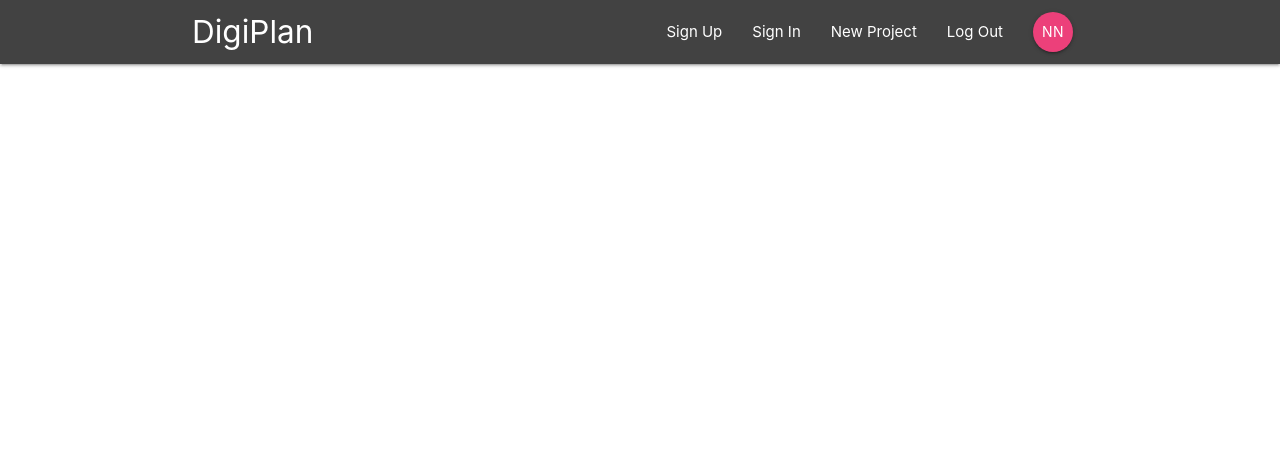
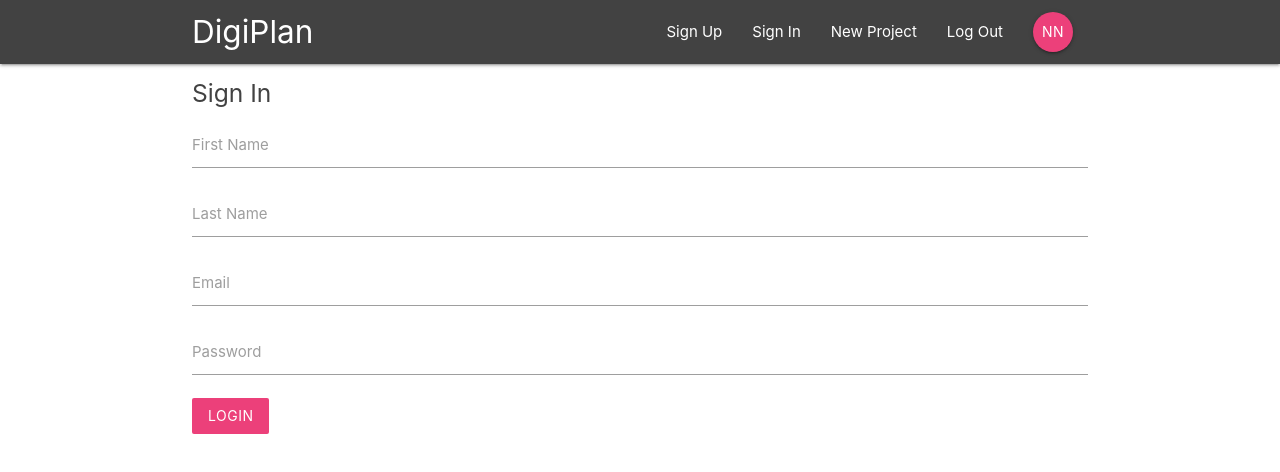
Before and after one commit to rajatmangal/digiPlan, a React (Create React App) app: page /signup in a window 1280 px wide. Shown: the top 472 px of the page. Built offline with nearby package versions, Linux system fonts and the light colour scheme.

Commit message:
Sign In and Sign Up Components Created

```diff
--- a/public/index.html
+++ b/public/index.html
@@ -9,12 +9,10 @@
       name="description"
       content="Web site created using create-react-app"
     />
-    <link rel="apple-touch-icon" href="%PUBLIC_URL%/logo192.png" />
     <!--
       manifest.json provides metadata used when your web app is installed on a
       user's mobile device or desktop. See https://developers.google.com/web/fundamentals/web-app-manifest/
     -->
-    <link rel="manifest" href="%PUBLIC_URL%/manifest.json" />
     <!--
       Notice the use of %PUBLIC_URL% in the tags above.
       It will be replaced with the URL of the `public` folder during the build.
--- a/src/App.js
+++ b/src/App.js
@@ -3,6 +3,8 @@
 import Navbar from "./components/layout/Navbar"
 import Dashboard from "./components/dashboard/Dashboard";
 import ProjectDetails from './components/projects/ProjectDetails'
+import SignIn from "./components/auth/SignIn"
+import SignUp from "./components/auth/SignUp"
 
 function App() {
   return (
@@ -12,6 +14,8 @@
         <Switch>
           <Route exact path="/" component={ Dashboard } />
           <Route path='/project/:id' component={ ProjectDetails } />
+          <Route path='/signin' component={ SignIn } />
+          <Route path='/signup' component={ SignUp } />
         </Switch>
       </div>
     </BrowserRouter>
--- a/src/components/auth/SignIn.js
+++ b/src/components/auth/SignIn.js
@@ -2,12 +2,36 @@
 
 export class SignIn extends Component {
     state = {
-
+        email: null,
+        password: null
+    }
+    handleChange = (e) => {
+        this.setState({
+            [e.target.id]: e.target.value
+         }
+        )
+    }
+    handleSubmit = (e) => {
+        e.preventDefault();
+        console.log(this.state);
     }
     render() {
         return (
             <div className="container">
-
+                <form className="white" onSubmit={ this.handleSubmit }>
+                    <h5 className="grey-text text-darken-3">Sign In</h5>
+                    <div className="input-field">
+                        <label htmlFor="email">Email</label>
+                        <input type="email" id="email" onChange={ this.handleChange } />
+                    </div>
+                    <div className="input-field">
+                        <label htmlFor="password">Password</label>
+                        <input type="password" id="password" onChange={ this.handleChange } />
+                    </div>
+                    <div className="input-field">
+                        <button className="btn pink lighten-1 z-depth-0">Login</button>
+                    </div>
+                </form>
             </div>
         )
     }
--- a/src/components/auth/SignUp.js
+++ b/src/components/auth/SignUp.js
@@ -0,0 +1,50 @@
+import React, { Component } from 'react'
+
+export class SignIn extends Component {
+    state = {
+        fname: null,
+        lname: null,
+        email: null,
+        password: null
+    }
+    handleChange = (e) => {
+        this.setState({
+            [e.target.id]: e.target.value
+         }
+        )
+    }
+    handleSubmit = (e) => {
+        e.preventDefault();
+        console.log(this.state);
+    }
+    render() {
+        return (
+            <div className="container">
+                <form className="white" onSubmit={ this.handleSubmit }>
+                    <h5 className="grey-text text-darken-3">Sign In</h5>
+                    <div className="input-field">
+                        <label htmlFor="fname">First Name</label>
+                        <input type="text" id="fname" onChange={ this.handleChange } />
+                    </div>
+                    <div className="input-field">
+                        <label htmlFor="lname">Last Name</label>
+                        <input type="text" id="lname" onChange={ this.handleChange } />
+                    </div>
+                    <div className="input-field">
+                        <label htmlFor="email">Email</label>
+                        <input type="email" id="email" onChange={ this.handleChange } />
+                    </div>
+                    <div className="input-field">
+                        <label htmlFor="password">Password</label>
+                        <input type="password" id="password" onChange={ this.handleChange } />
+                    </div>
+                    <div className="input-field">
+                        <button className="btn pink lighten-1 z-depth-0">Login</button>
+                    </div>
+                </form>
+            </div>
+        )
+    }
+}
+
+export default SignIn
--- a/src/components/layout/Navbar.js
+++ b/src/components/layout/Navbar.js
@@ -6,7 +6,7 @@
 const Navbar = () => {
     return (
         <nav className="nav-wrapper grey darken-3">
-            <div class="container">
+            <div className="container">
                 <Link to="/" className="brand-logo">DigiPlan</Link>
                 <SignedInLinks />
                 <SignedOutLinks />
```
